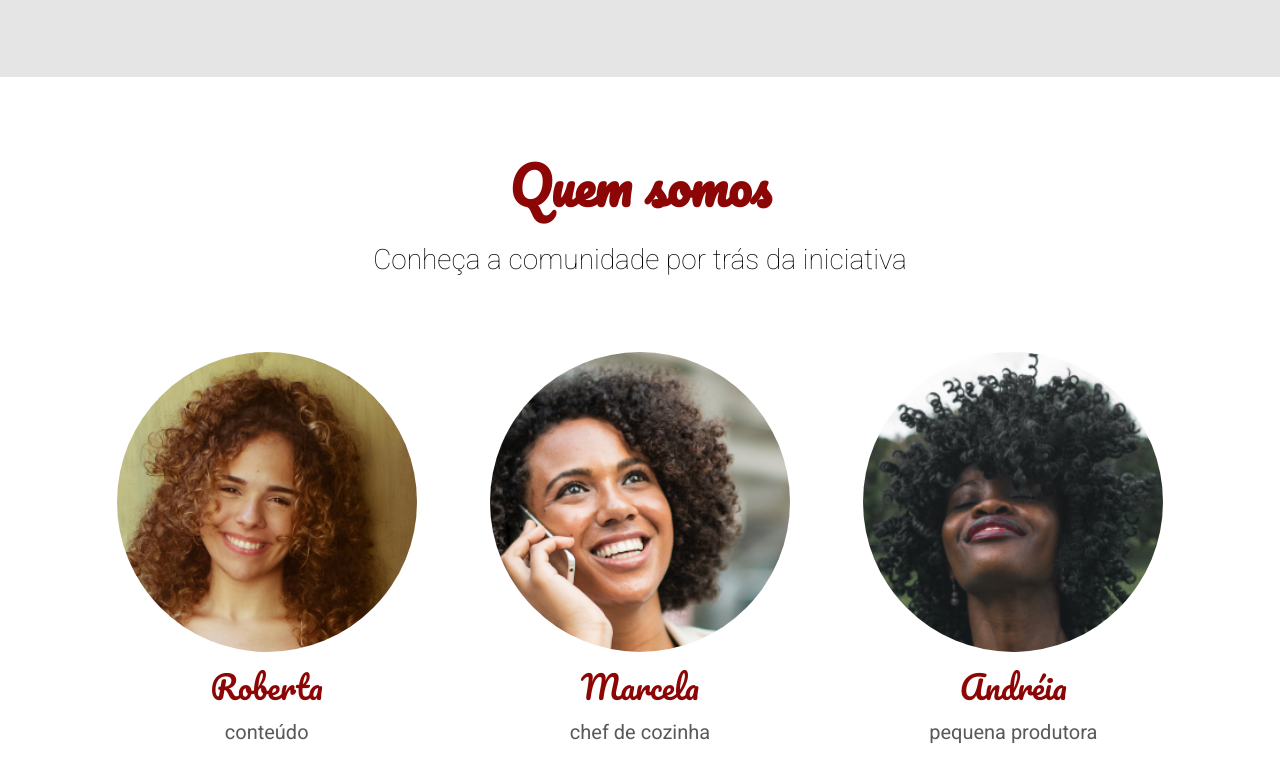
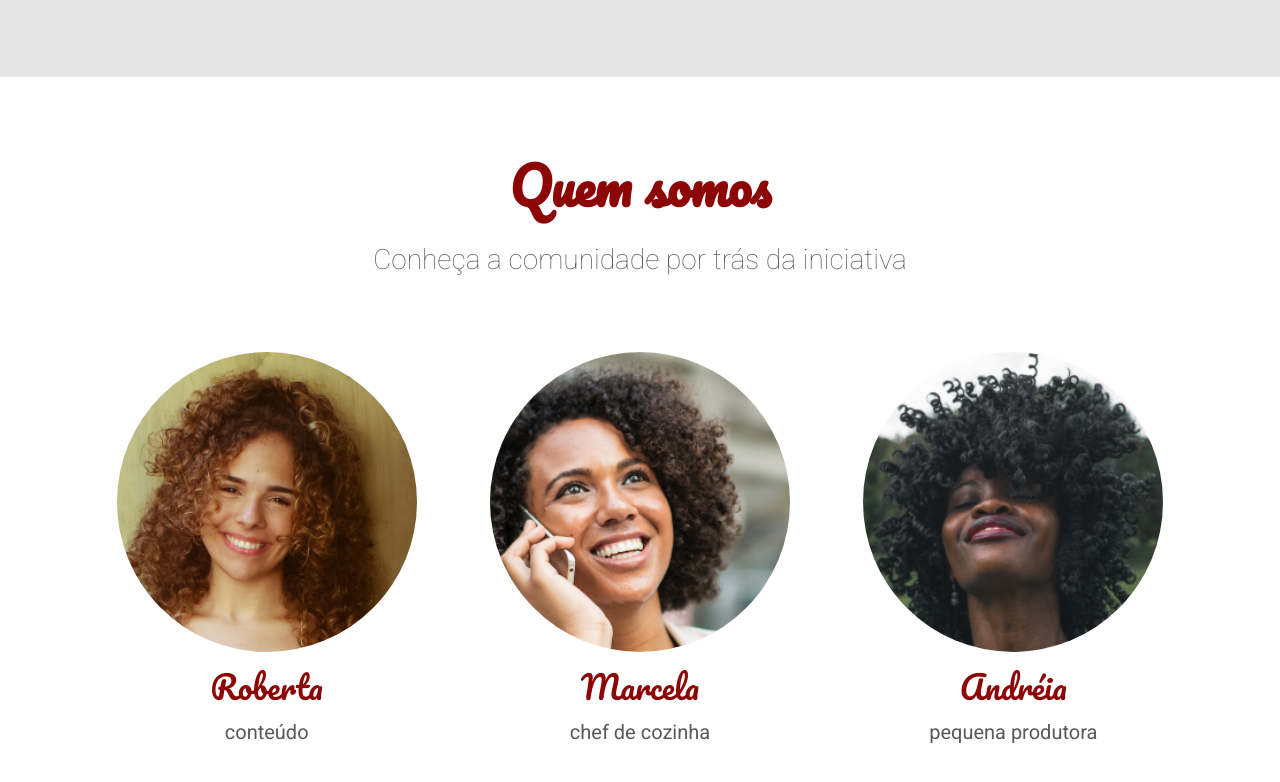
Before and after one commit to jrsartorelli/Cursos-Alura, a plain HTML site: page Arquitetura CSS Assets/index.html in a window 1280 px wide. Shown: the part 2201-2983 px from the top of the page. Drawn offline with Linux system fonts and the light colour scheme.

Commit message:
correção quem-somos__descricao.css

```diff
--- a/Arquitetura CSS Assets/assets/css/quemSomos/quemSomos-descricao.css
+++ b/Arquitetura CSS Assets/assets/css/quemSomos/quemSomos-descricao.css
@@ -1,5 +1,5 @@
 .quem-somos__descricao {
-    color: #5959595;
+    color: #595959;
     font-size: 1.75rem;
     font-weight: 100;
 }
```
